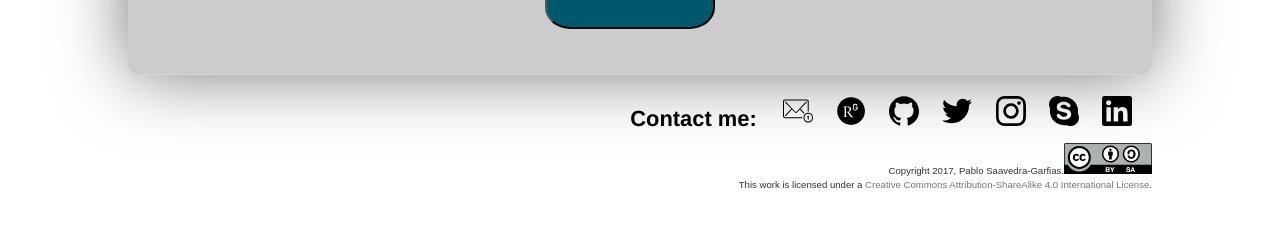
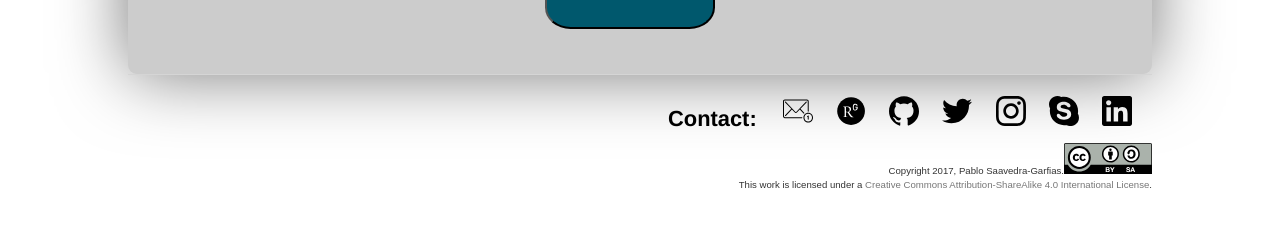
Before and after one commit to pablosaa/pablosaa.github.io, a Jekyll site: the page built from index.html, in a window 1280 px wide. Shown: the part 569-796 px from the top of the page. Built offline with Jekyll 4.4.1, drawn with Linux system fonts in a browser that asks for light colours.

```diff
--- a/_includes/mainfoot.html
+++ b/_includes/mainfoot.html
@@ -1,6 +1,6 @@
 {% if page.url!='/' %}<a href="{{site.baseurl}}/"><h2 style="float:left;">Back Home</h2></a>{% endif %}
  <ul>
-   <li style="font-size:1.9em;" > Contact me: </li>
+   <li style="font-size:1.9em;" > Contact: </li>
     <li><a href="mailto:pablosaa@uni-bonn.de" title="Email" alt="Email">
       {% include icons/email.svg %}
     </a></li>
--- a/_includes/mainmenu.html
+++ b/_includes/mainmenu.html
@@ -9,11 +9,12 @@
 			<li>
 					<a href="{{site.baseurl}}/" class="{% if page.url=='/' %}current{% endif %}">Home</a>
 			</li>
-			<li><a href="{{site.baseurl}}/projects" class="{% if page.url=='/projects.html' %}current{% endif %}">Research</a></li>
-			<li><a href="{{site.baseurl}}/codes" class="{% if page.url=='/codes.html' %}current{% endif %}">Code</a></li>
-			<li><a href="{{site.baseurl}}/publications" class="{% if page.url=='/publications.html' %}current{% endif %}">Publications</a></li>
-			<li><a href="{{site.baseurl}}/conferences" class="{% if page.url=='/conferences.html' %}current{% endif %}">Conferences</a></li>
-			<li><a href="{{site.baseurl}}/portfolio" class="{% if page.url=='/portfolio.html' %}current{% endif %}">Portfolio</a></li>
+			<li><a href="projects" class="{% if page.url=='/projects.html' %}current{% endif %}">Research</a></li>
+			<li><a href="codes" class="{% if page.url=='/codes.html' %}current{% endif %}">Code</a></li>
+			<li><a href="publications" class="{% if page.url=='/publications.html' %}current{% endif %}">Publications</a></li>
+			<li><a href="conferences" class="{% if page.url=='/conferences.html' %}current{% endif %}">Conferences</a></li>
+			<li><a href="portfolio" class="{% if page.url=='/portfolio.html' %}current{% endif %}">Portfolio</a></li>
+			<li><a href="about" class="{% if page.url=='/about.html' %}current{% endif %}">About</a></li>
 		</ul>
 		<hr size="5" noshade width="80%">
 	{% endif %}
--- a/index.html
+++ b/index.html
@@ -11,10 +11,10 @@ title: Pablo Saavedra's personal website
 <center>
 <nav class="mainmenu">
 	<ul style="align:center;">
-		<li><a href="{{site.baseurl}}/projects"><button  class="fa fa-science"><span>Science</span></button></a></li>
-		<li><a href="{{site.baseurl}}/codes"><button  class="fa fa-coding"><span>Coding</span></button></a></li>
-		<li><a href="{{site.baseurl}}/portfolio"><button class="fa fa-portfolio"><span>Portfolio</span></button></a></li>
-		<li><a href="{{site.baseurl}}/about"><button  class="fa fa-about"><span>About</span></button></a></li>
+		<li><a href="projects"><button  class="fa fa-science"><span>Science</span></button></a></li>
+		<li><a href="codes"><button  class="fa fa-coding"><span>Coding</span></button></a></li>
+		<li><a href="portfolio"><button class="fa fa-portfolio"><span>Portfolio</span></button></a></li>
+		<li><a href="about"><button  class="fa fa-about"><span>About</span></button></a></li>
 	</ul>
 </nav>
 </center>
```
Also changed, not shown: about.md (+9 -1 lines), projects.md (+5 -5 lines).
